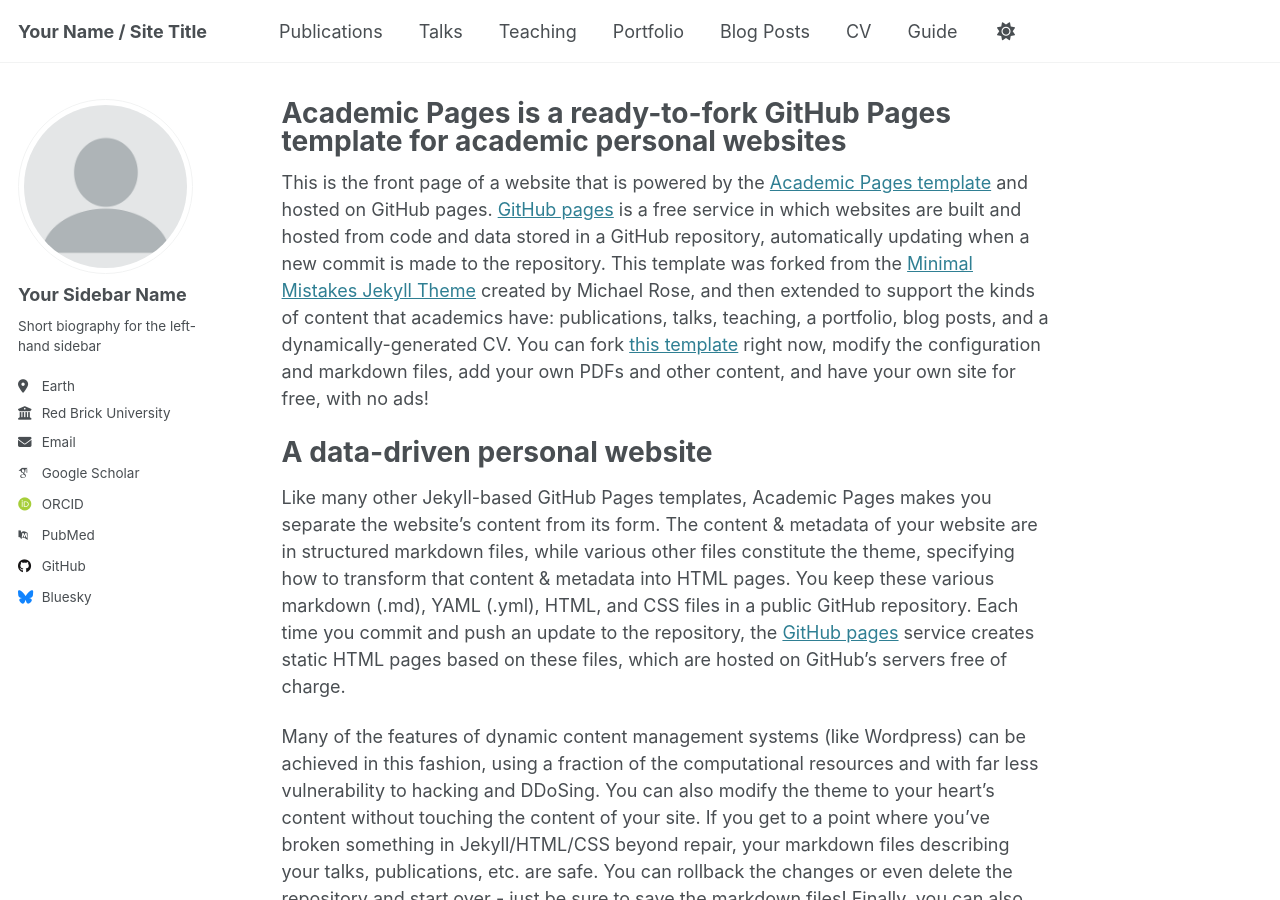
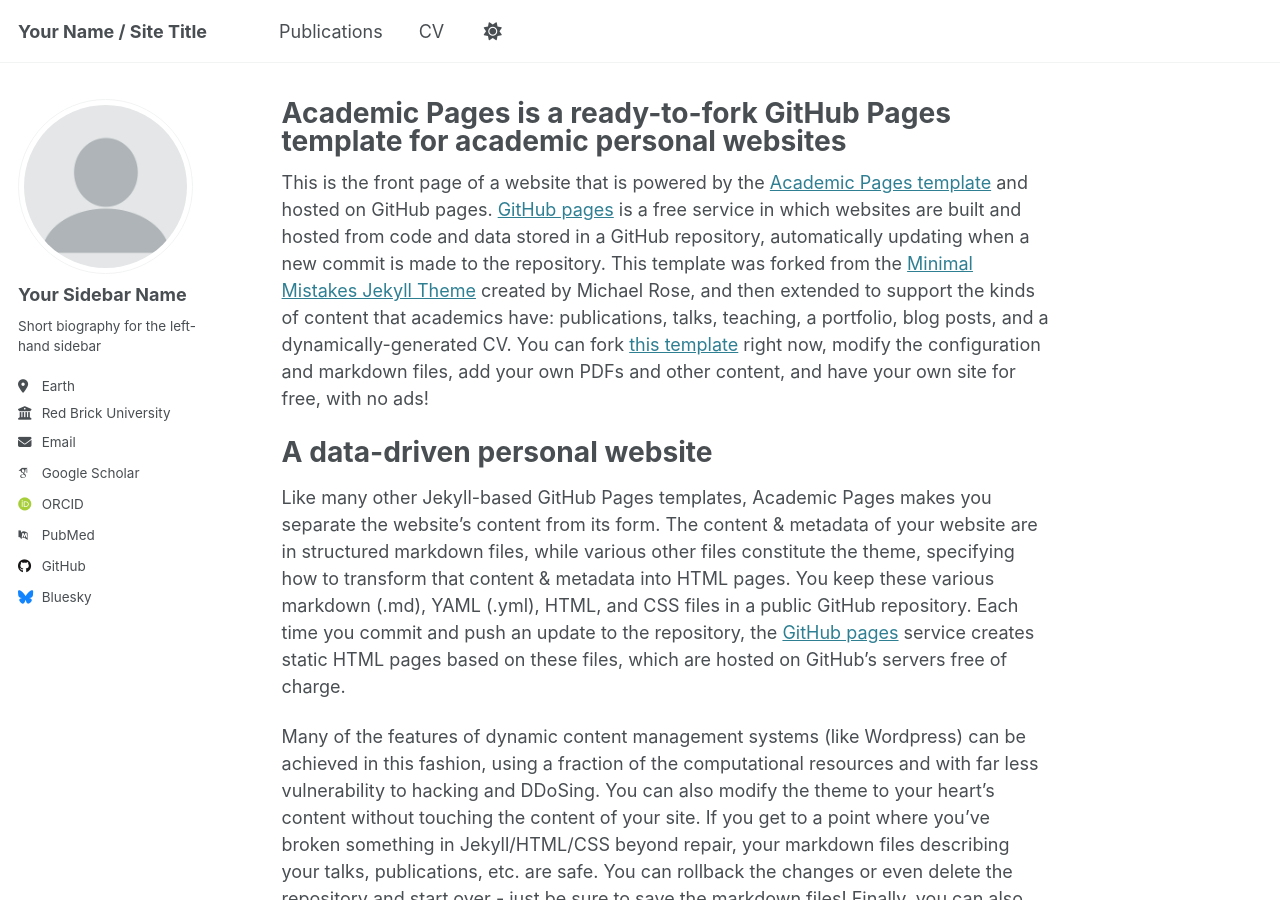
Before and after one commit to sophiesunderland/sophiesunderland.github.io, a Jekyll site: the page built from _pages/about.md, in a window 1280 px wide and 900 px high. Built offline with Jekyll 4.4.1, drawn with Linux system fonts in a browser that asks for light colours; some web fonts are replaced.

Commit message:
Update navigation.yml
editing navigation tabs

```diff
--- a/_data/navigation.yml
+++ b/_data/navigation.yml
@@ -11,23 +11,9 @@ main:
   - title: "Publications"
     url: /publications/
 
-  - title: "Talks"
-    url: /talks/
-
-  - title: "Teaching"
-    url: /teaching/
-
-  - title: "Portfolio"
-    url: /portfolio/
-
-  - title: "Blog Posts"
-    url: /year-archive/
-
   - title: "CV"
     url: /cv/
+    # url:/files/Resume.pdf
 
   # - title: "CV"
   #   url: /cv-json/
-
-  - title: "Guide"
-    url: /markdown/
```
